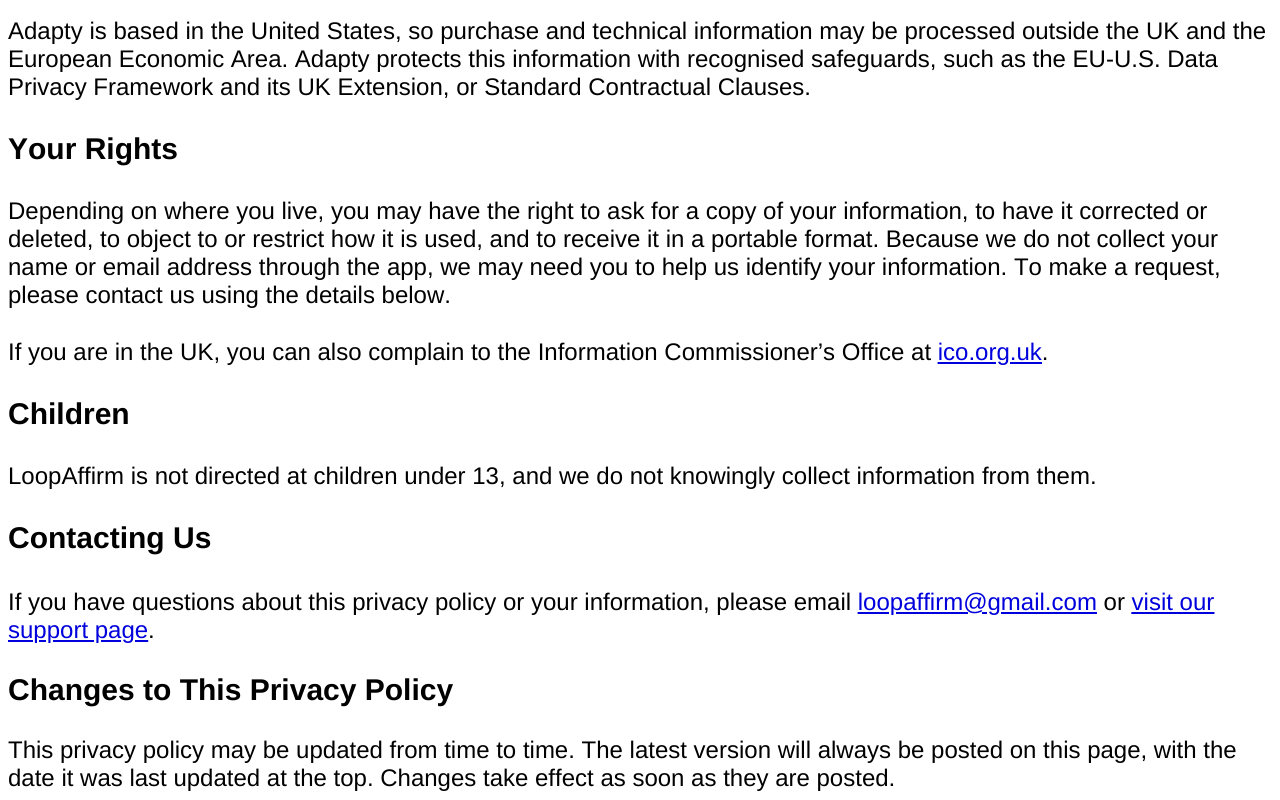
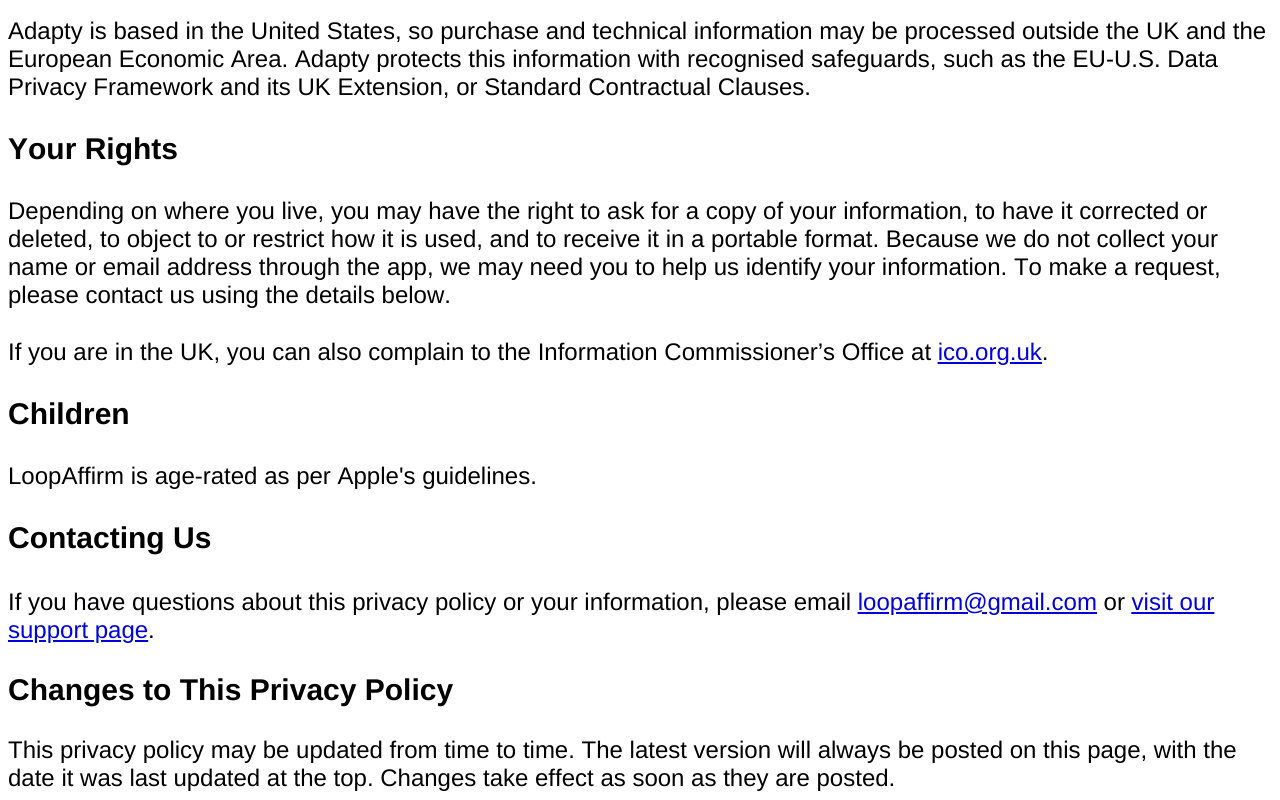
Before and after one commit to JPenny89/loopaffirm.privacy, a plain HTML site: page index.html in a window 1280 px wide. Shown: the part 2676-3476 px from the top of the page. Drawn offline with Linux system fonts and the light colour scheme.

Commit message:
Update index.html

```diff
--- a/index.html
+++ b/index.html
@@ -101,7 +101,7 @@
 <p class="p4"><span class="s1"></span><br></p>
 <p class="p5"><span class="s1"><b>Children</b><b></b></span></p>
 <p class="p2"><span class="s1"></span><br></p>
-<p class="p3"><span class="s1">LoopAffirm is not directed at children under 13, and we do not knowingly collect information from them.</span></p>
+<p class="p3"><span class="s1">LoopAffirm is age-rated as per Apple's guidelines.</span></p>
 <p class="p4"><span class="s1"></span><br></p>
 <p class="p5"><span class="s1"><b>Contacting Us</b><b></b></span></p>
 <p class="p4"><span class="s1"></span><br></p>
```
